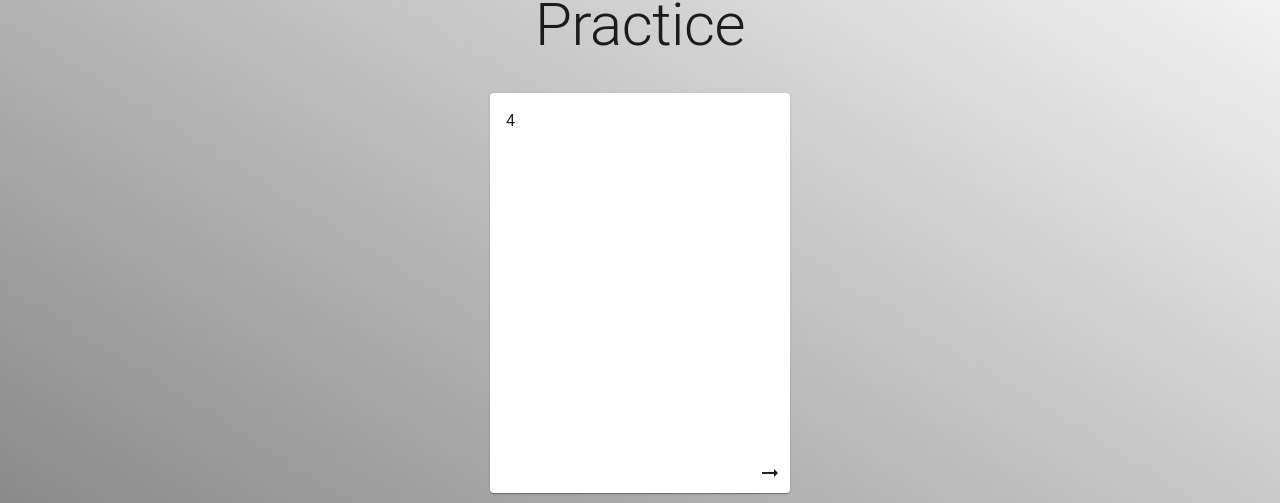
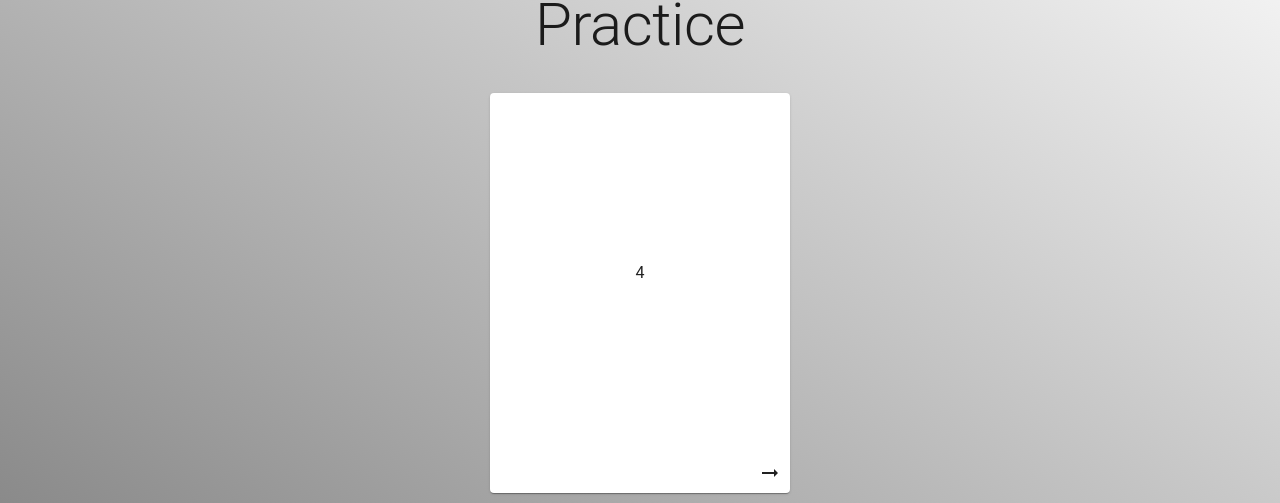
Before and after one commit to malynch7/FlashcardWebApp, a Next.js app in the folder flashcard-web-client/: page /practice in a window 1280 px wide. Both pictures are taken after a click on the button 640 px from the left and 716 px from the top of the page. Shown: the part 171-674 px from the top of the page. Built offline with nearby package versions, Linux system fonts and the light colour scheme.

Commit message:
improved flip

```diff
--- a/flashcard-web-client/src/components/cards/Flashcard/FlashcardCard.module.css
+++ b/flashcard-web-client/src/components/cards/Flashcard/FlashcardCard.module.css
@@ -21,6 +21,9 @@
 
 .content {
     flex-grow: 1;
+    align-items: center;
+    justify-content: center;
+    display: flex;;
 }
 
 .actions {
@@ -34,3 +37,7 @@
 .back {
     transform: rotateY(180deg);
 }
+
+.hidden {
+    display: none;
+}
--- a/flashcard-web-client/src/components/cards/Flashcard/FlashcardCard.tsx
+++ b/flashcard-web-client/src/components/cards/Flashcard/FlashcardCard.tsx
@@ -8,6 +8,7 @@ interface FlashcardCardProps {
     flashcard: Flashcard;
     isFlipped: boolean;
     handleFlip: Function;
+    backHidden: boolean;
 }
 
 export const FlashcardCard: FC<FlashcardCardProps> = (props) => {
@@ -28,7 +29,9 @@ export const FlashcardCard: FC<FlashcardCardProps> = (props) => {
             </Card>
             <Card className={styles.back}>
                 <CardContent className={styles.content}>
-                    <p>{props.flashcard.backText}</p>
+                    <p className={props.backHidden ? styles.hidden : ""}>
+                        {props.flashcard.backText}
+                    </p>
                 </CardContent>
                 <CardActions className={styles.actions}>
                     <ArrowRightAltIcon />
--- a/flashcard-web-client/src/pages/practice.tsx
+++ b/flashcard-web-client/src/pages/practice.tsx
@@ -31,19 +31,23 @@ const Practice: NextPage = () => {
     };
     const [currentCardIndex, setCurrentCardIndex] = useState(0);
     const [currentCardIsFlipped, setCurrentCardIsFlipped] = useState(false);
+    const [currentCardBackHidden, setCurrentCardBackHidden] = useState(true);
 
     const getNextCard = () => {
-        if (currentCardIndex > demoDeck.cards.length - 1) return;
+        if (currentCardIndex > demoDeck.cards.length - 2) return;
+        setCurrentCardBackHidden(true);
         setCurrentCardIsFlipped(false);
         setCurrentCardIndex((currentCardIndex) => currentCardIndex + 1);
     };
     const getPreviousCard = () => {
         if (currentCardIndex < 1) return;
+        setCurrentCardBackHidden(true);
         setCurrentCardIsFlipped(false);
         setCurrentCardIndex((currentCardIndex) => currentCardIndex - 1);
     };
 
     const handleFlip = () => {
+        setCurrentCardBackHidden(false);
         setCurrentCardIsFlipped(!currentCardIsFlipped);
     };
 
@@ -54,6 +58,7 @@ const Practice: NextPage = () => {
                 flashcard={demoDeck.cards[currentCardIndex]}
                 isFlipped={currentCardIsFlipped}
                 handleFlip={handleFlip}
+                backHidden={currentCardBackHidden}
             />
             <Box className={styles.controls}>
                 <IconButton
```
